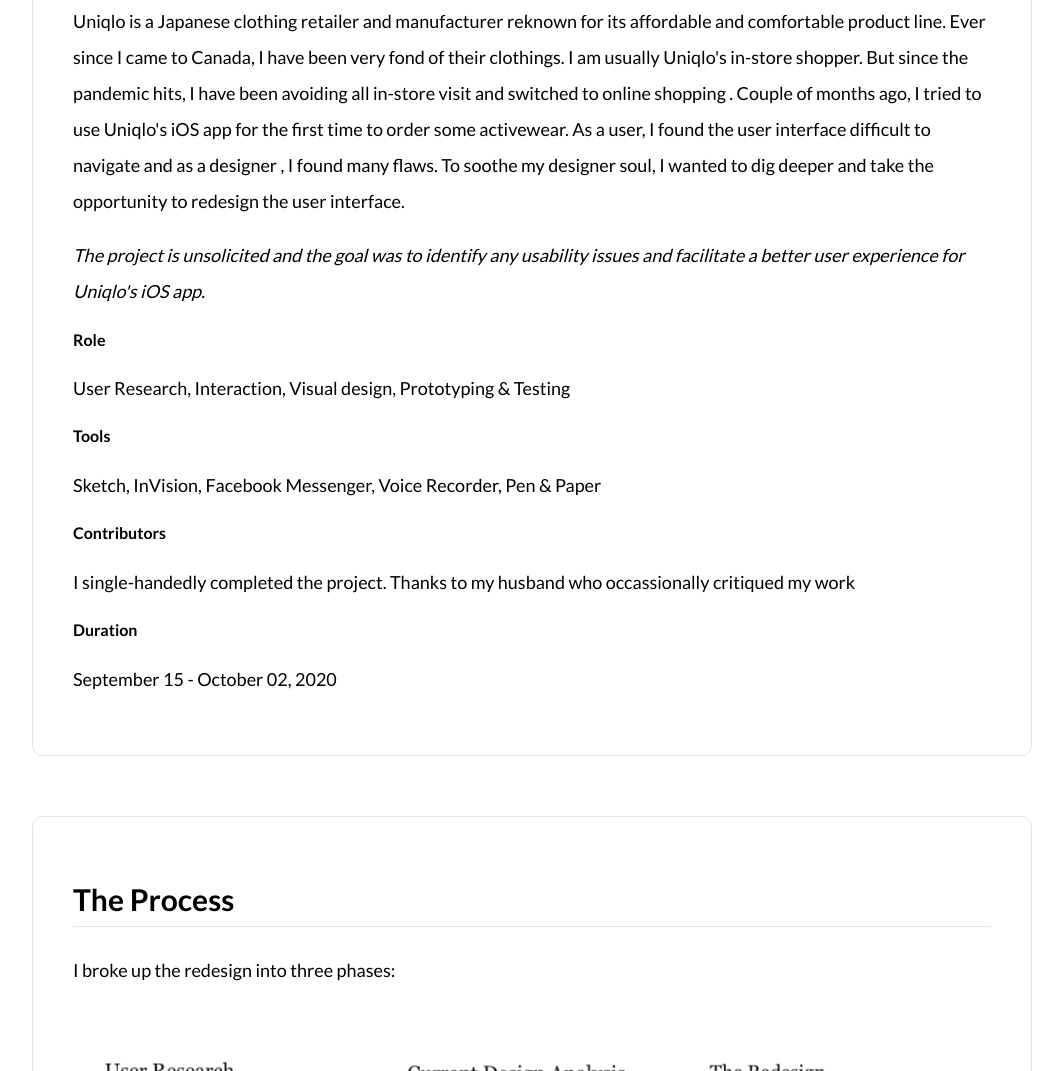
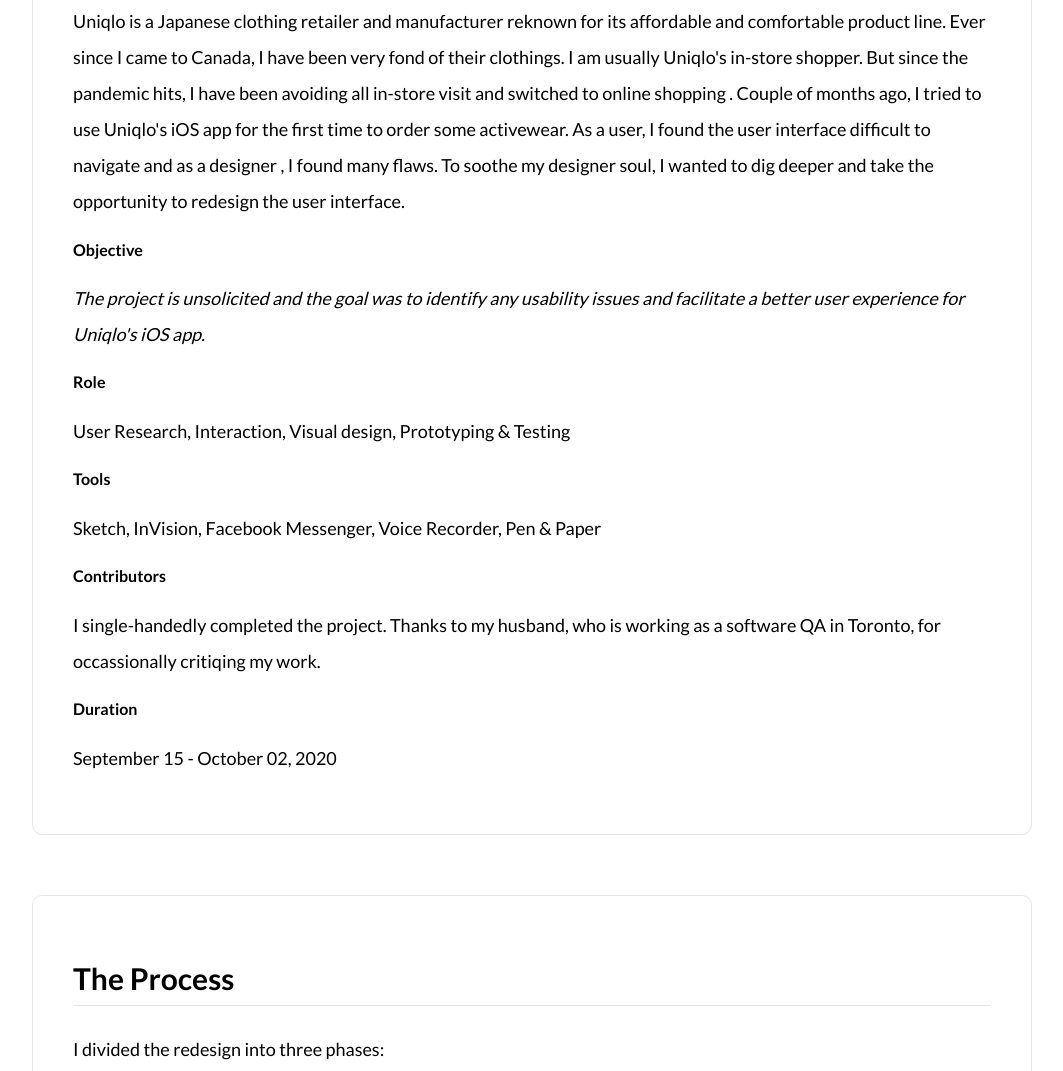
Before and after one commit to FarzanaPrianka/uniqlo, a plain HTML site: page index.html in a window 1280 px wide. Shown: the part 883-1954 px from the top of the page, without its empty margins (108-1171 px from the left). Drawn offline with Linux system fonts and the light colour scheme.

Commit message:
chnage html

```diff
--- a/index.html
+++ b/index.html
@@ -45,12 +45,15 @@
                         take
                         the opportunity to redesign the user interface.
                     </p>
+                    <div>
+                        <h4>Objective</h4>
                         <p class="emphasize">
                             The project is unsolicited and the goal was to identify any
                             usability issues and facilitate a better
                             user experience for Uniqlo's iOS app.
                             </span>
                         </p>
+                    </div>
                 </div>
                 <!-- role, contributor, duration -->
                 <div class="introRight">
@@ -70,8 +73,9 @@
                     <!-- team -->
                     <div>
                         <h4>Contributors</h4>
-                        <p>I single-handedly completed the project. Thanks to my husband who occassionally critiqued my
-                            work</p>
+                        <p>I single-handedly completed the project. Thanks to my husband, who is working as a software
+                            QA in Toronto, for occassionally critiqing my
+                            work.</p>
                     </div>
 
                     <!-- duration -->
@@ -88,7 +92,7 @@
         <section class="process">
             <div class="wrapper">
                 <h2>The Process</h2>
-                <p>I broke up the redesign into three phases:</p>
+                <p>I divided the redesign into three phases:</p>
                 <div>
                     <img src="styles/images/process.png" alt="process for redesigning the user interface">
                 </div>
@@ -102,7 +106,7 @@
 
                 <h2>User Research</h2>
                 <div class="subSection">
-                    <h3>Guerilla Usability Testing</h3>
+                    <h3>Usability Testing</h3>
                     <p>I conducted usability test with 5 people in Toronto and Montreal and asked them to perform few
                         predefined tasks in the iOS
                         app. I mainly approached my friends and families. Since it was a lockdown due to Covid-19
```
Lines whose indentation alone changed are shown as unchanged.
